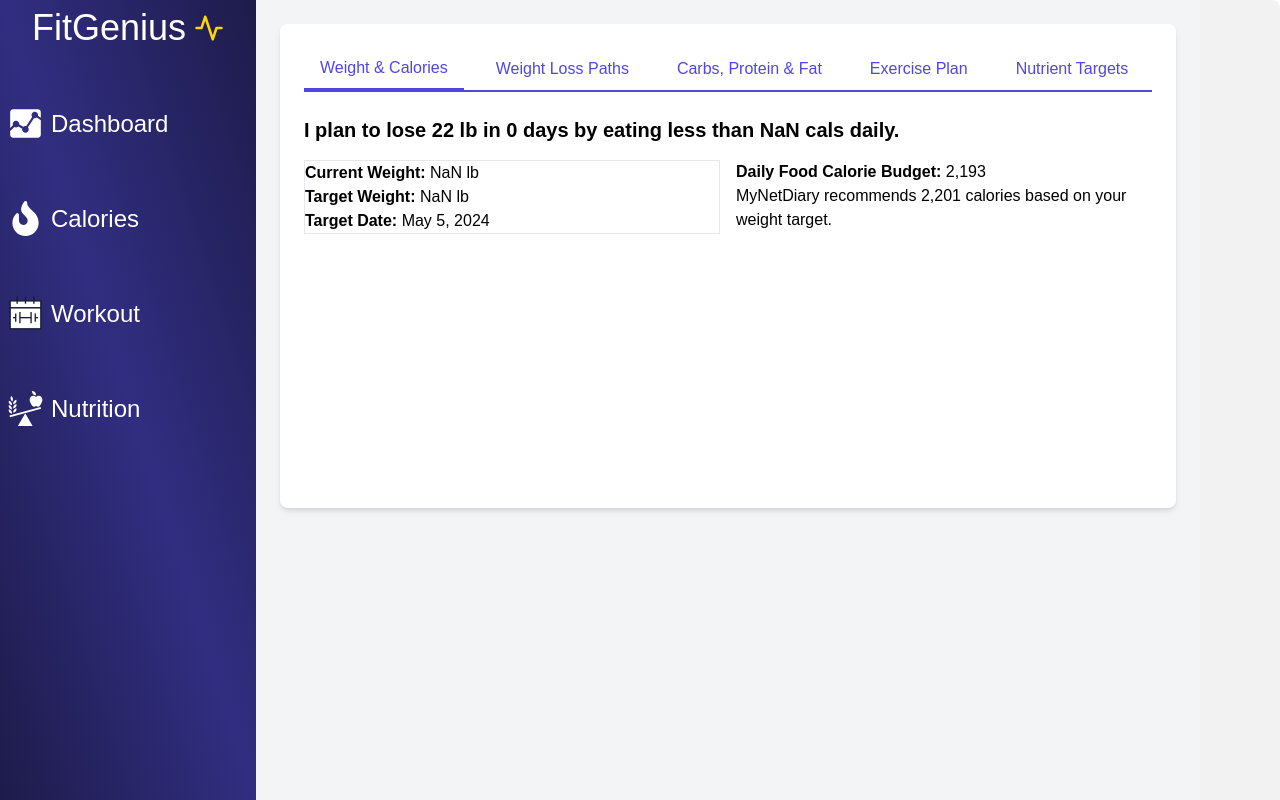
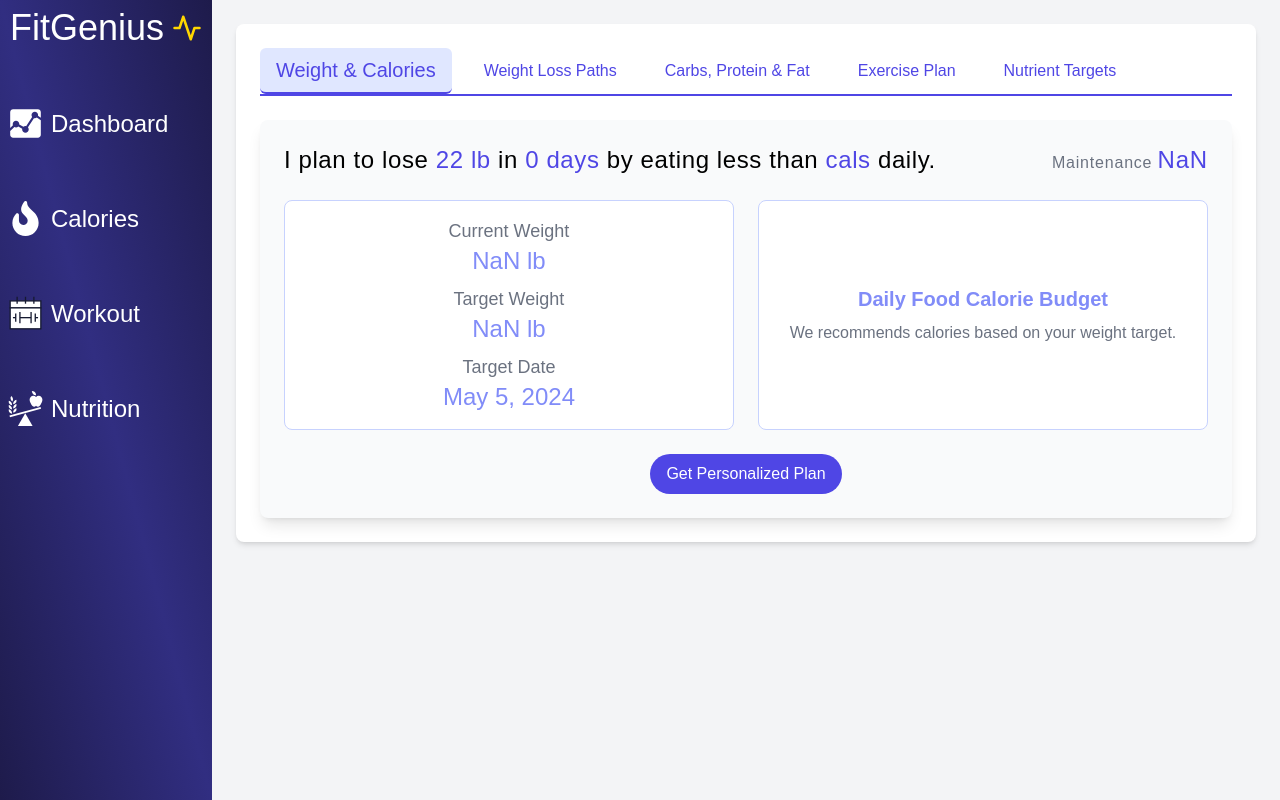
Before and after one commit to ajv55/health, a Next.js app: page /dashboard/plan in a window 1280 px wide. Built offline with nearby package versions, Linux system fonts and the light colour scheme; no server answers; a web font is replaced by a local one.

Commit message:
updates to plan page

```diff
--- a/app/dashboard/plan/page.tsx
+++ b/app/dashboard/plan/page.tsx
@@ -29,6 +29,7 @@ const Page = () => {
     const maintenance = Number(session?.user.calories)
 
     const recommend = maintenance - 300;
+    const rec = session?.user.recommend
 
     const days = useSelector((state: RootState) => state.weight.daysToLoseWeight);
     const week = useSelector((state: RootState) => state.weight.weeks) ?? new Date();
@@ -53,15 +54,15 @@ const Page = () => {
     ];
 
     return (
-        <div className="min-h-screen bg-gray-100 p-6">
-            <div className="max-w-4xl mx-auto bg-white rounded-lg shadow-md p-6">
+        <div className=" w-full min-h-screen bg-gray-100 p-6">
+            <div className="max-w-6xl mx-auto bg-white rounded-lg shadow-md p-6">
                 <nav className="flex space-x-4 border-b-2 border-indigo-600 mb-6">
                     {tabs.map((tab) => (
                         <button
                             key={tab}
                             className={`py-2 px-4 text-indigo-600 ${
                                 activeTab === tab
-                                    ? 'border-b-2 border-indigo-600'
+                                    ? 'border-b-2 text-xl bg-indigo-100 rounded-md border-indigo-600'
                                     : ''
                             }`}
                             onClick={() => setActiveTab(tab)}
@@ -72,20 +73,31 @@ const Page = () => {
                 </nav>
                 <div>
                     {activeTab === 'Weight & Calories' && (
-                        <div className='w-full h-[23rem]'>
-                            <h1 className="text-xl font-semibold mb-4">I plan to lose 22 lb in {days} days by eating less than {recommend} cals daily.</h1>
-                            <div className="grid grid-cols-1 md:grid-cols-2 gap-4">
-                                <div className='w-full border flex flex-col justify-start items-start'>
-                                    <p><strong>Current Weight:</strong> {userWeight} lb</p>
-                                    <p><strong>Target Weight:</strong> {goal} lb</p>
-                                    <p><strong>Target Date:</strong> {newDate}</p>
-                                </div>
-                                <div>
-                                    <p><strong>Daily Food Calorie Budget:</strong> 2,193</p>
-                                    <p>MyNetDiary recommends 2,201 calories based on your weight target.</p>
-                                </div>
+                        <div className="w-full h-auto p-6 bg-gray-50 rounded-lg shadow-lg">
+                        <div className="w-full flex justify-between items-center mb-6">
+                            <h1 className="text-2xl font-light tracking-wide">I plan to lose <span className="text-2xl font-medium text-indigo-600">22 lb </span>in <span className="text-indigo-600 text-2xl font-medium">{days} days </span>by eating less than <span className="text-indigo-600 font-medium text-2xl">{rec} cals </span>daily.</h1>
+                            <span className="text-md font-light tracking-wider text-gray-500">
+                                Maintenance <span className="text-indigo-600 font-medium text-2xl">{maintenance}</span>
+                            </span>
+                        </div>
+                        <div className="grid grid-cols-1 md:grid-cols-2 gap-6">
+                            <div className="w-full  border border-indigo-200 p-4 rounded-lg bg-white hover:shadow-md hover:shadow-indigo-300 transition-shadow">
+                                <p className="mb-2 text-indigo-400 flex flex-col justify-center items-center text-2xl"><span className='text-gray-500 text-lg'>Current Weight</span> {userWeight} lb</p>
+                                <p className="mb-2 text-indigo-400 flex flex-col justify-center items-center text-2xl"><span className='text-gray-500 text-lg'>Target Weight</span> {goal} lb</p>
+                                <p className='flex text-indigo-400 flex-col justify-center items-center text-2xl'><span className='text-gray-500 text-lg'>Target Date</span> {newDate}</p>
+                            </div>
+                            <div className="w-full border flex flex-col justify-center items-center border-indigo-200 p-4 rounded-lg bg-white hover:shadow-md hover:shadow-indigo-300 transition-shadow">
+                                <p className="mb-2 flex flex-col justify-center items-center text-xl"><strong className=' text-indigo-400'>Daily Food Calorie Budget</strong> {rec}</p>
+                                <p className="text-gray-500">We recommends {rec} calories based on your weight target.</p>
                             </div>
                         </div>
+                        <div className="mt-6 text-center">
+                            <button className="bg-indigo-600 text-white py-2 px-4 rounded-full hover:bg-indigo-700 transition-colors">
+                                Get Personalized Plan
+                            </button>
+                        </div>
+                    </div>
+
                     )}
                      {activeTab === 'Weight Loss Paths' && (
                         <div>
```
